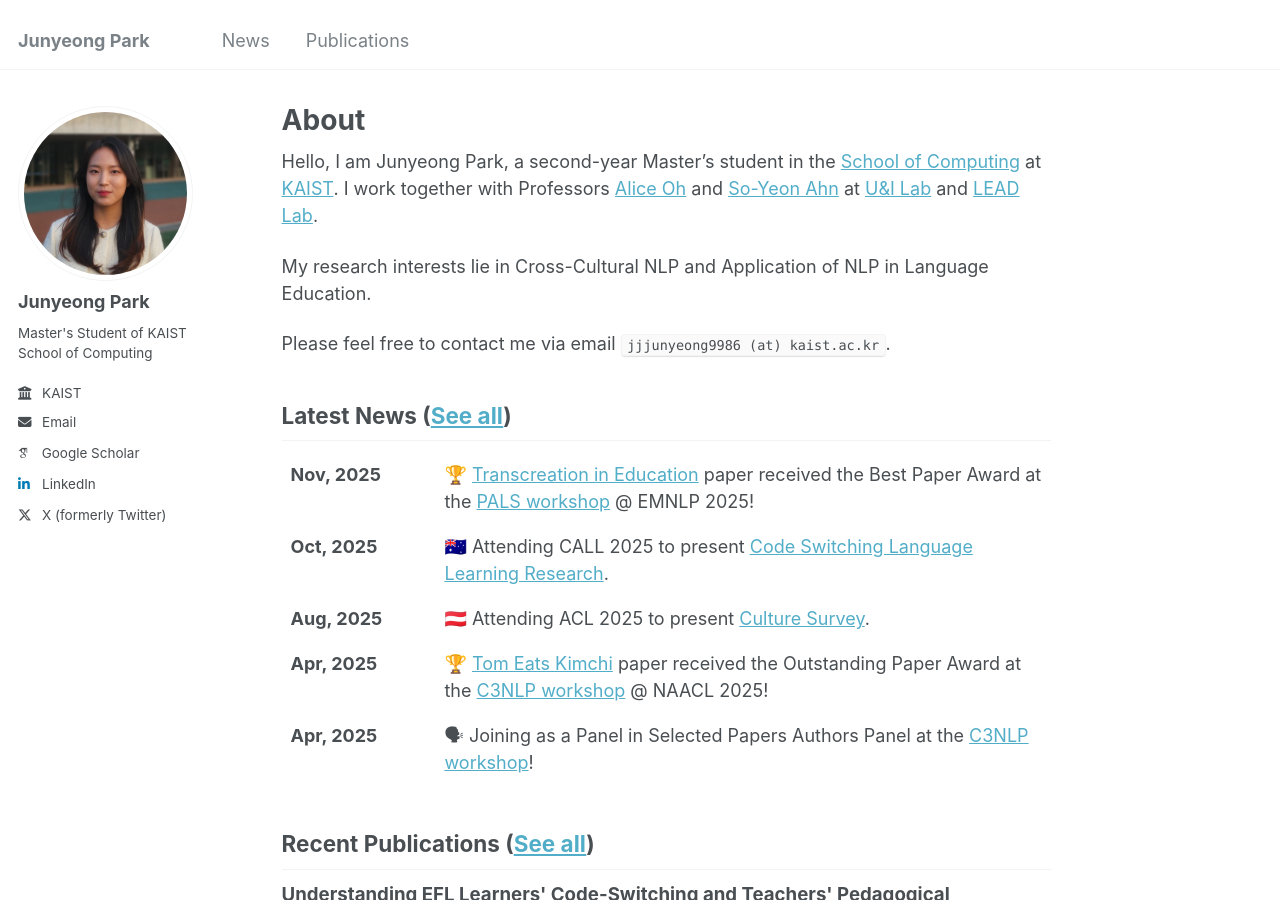
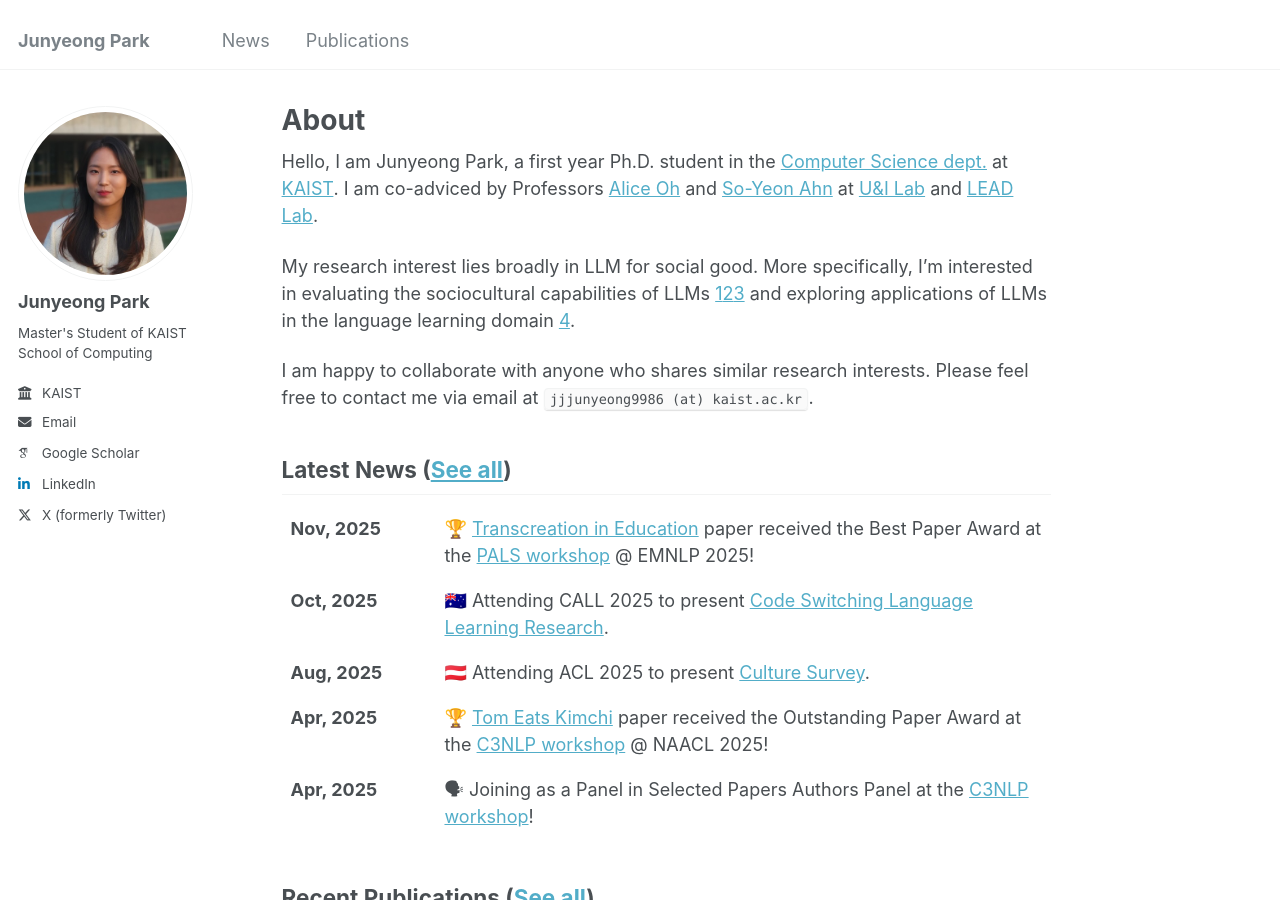
Before and after one commit to jjjunyeong/jjjunyeong.github.io, a Jekyll site: the page built from _pages/about.md, in a window 1280 px wide and 900 px high. Built offline with Jekyll 4.4.1, drawn with Linux system fonts in a browser that asks for light colours; some web fonts are replaced.

Commit message:
Update aboutme

```diff
--- a/_pages/about.md
+++ b/_pages/about.md
@@ -7,11 +7,12 @@ redirect_from:
   - /about.html
 ---
 
-Hello, I am Junyeong Park, a second-year Master’s student in the [School of Computing](https://cs.kaist.ac.kr/) at [KAIST](https://www.kaist.ac.kr/en/). I work together with Professors [Alice Oh](https://aliceoh9.github.io/) and [So-Yeon Ahn](https://sites.google.com/view/soyeonahn/about) at [U&I Lab](https://uilab.kr/) and [LEAD Lab](https://sites.google.com/view/soyeonahn/about).
+Hello, I am Junyeong Park, a first year Ph.D. student in the [Computer Science dept.](https://cs.kaist.ac.kr/) at [KAIST](https://www.kaist.ac.kr/en/). I am co-adviced by Professors [Alice Oh](https://aliceoh9.github.io/) and [So-Yeon Ahn](https://sites.google.com/view/soyeonahn/about) at [U&I Lab](https://uilab.kr/) and [LEAD Lab](https://sites.google.com/view/soyeonahn/about).
 
-My research interests lie in Cross-Cultural NLP and Application of NLP in Language Education.
+My research interest lies broadly in LLM for social good. More specifically, I'm interested in evaluating the sociocultural capabilities of LLMs [1](https://arxiv.org/abs/2511.22787)[2](https://arxiv.org/abs/2510.19028)[3](https://arxiv.org/abs/2503.16826) and exploring applications of LLMs in the language learning domain [4](https://arxiv.org/abs/2512.23136).
 
-Please feel free to contact me via email <code>jjjunyeong9986 (at) kaist.ac.kr</code>.
+I am happy to collaborate with anyone who shares similar research interests.
+Please feel free to contact me via email at <code>jjjunyeong9986 (at) kaist.ac.kr</code>.
 
 Latest News ([See all](/news/))
 ------
```
